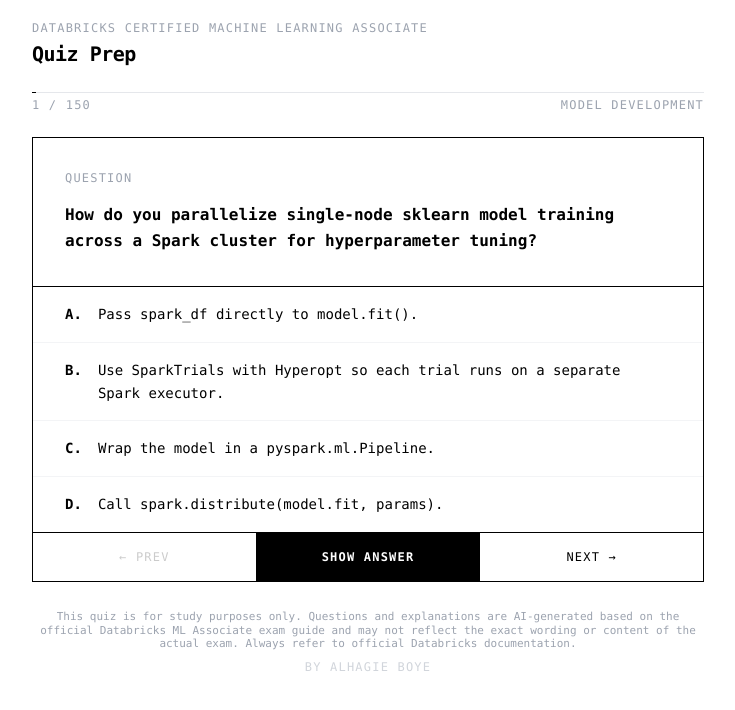
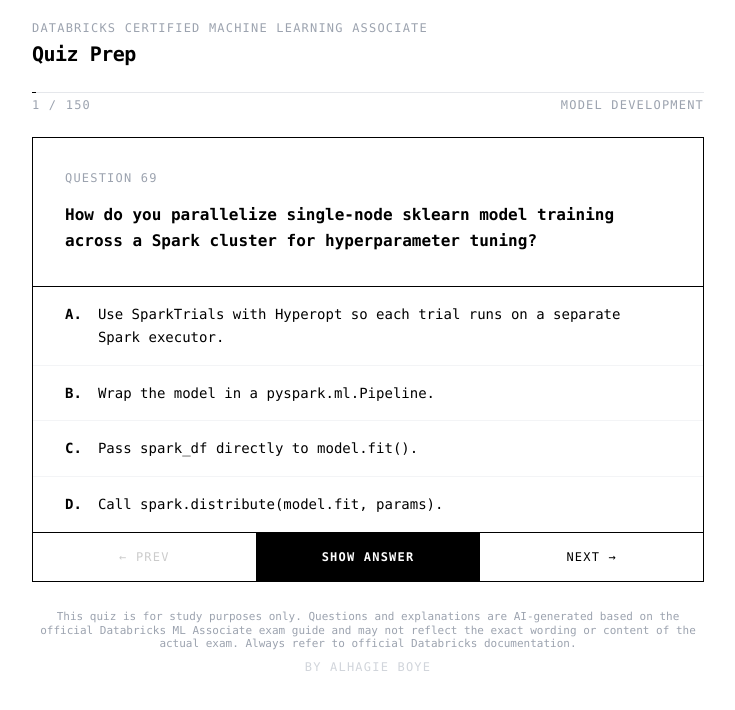
Before and after one commit to boyeaalhagie/Databricks-ML-Associate-Prep, a React (Vite) app in the folder quiz-app/: page / in a window 1280 px wide. Shown: the top 710 px of the page, without its empty margins (272-1007 px from the left). Built offline with nearby package versions, Linux system fonts and the light colour scheme.

Commit message:
quiz app done

```diff
--- a/quiz-app/src/App.tsx
+++ b/quiz-app/src/App.tsx
@@ -1,13 +1,40 @@
-import { useState, useCallback } from 'react'
+import { useState, useCallback, useMemo } from 'react'
 import { questions } from './data/questions'
+
+// Shuffle options and remap the correct answer letter to the new position
+function shuffleOptions(options: string[], correctLetter: string) {
+  const letters = ['A', 'B', 'C', 'D']
+  const correctIndex = letters.indexOf(correctLetter)
+  const correctText = options[correctIndex]
+
+  // pair each option with its text, shuffle, reassign letters
+  const pairs = options.map((text, i) => ({ letter: letters[i], text }))
+  for (let i = pairs.length - 1; i > 0; i--) {
+    const j = Math.floor(Math.random() * (i + 1));
+    [pairs[i], pairs[j]] = [pairs[j], pairs[i]]
+  }
+
+  const newOptions = pairs.map((p, i) => ({ letter: letters[i], text: p.text }))
+  const newCorrect = newOptions.find(o => o.text === correctText)!.letter
+  return { newOptions, newCorrect }
+}
 
 export default function App() {
   const [index, setIndex] = useState(0)
   const [revealed, setRevealed] = useState(false)
   const [selected, setSelected] = useState<string | null>(null)
+
+  // Shuffle question order once
   const [shuffled] = useState(() => [...questions].sort(() => Math.random() - 0.5))
 
+  // Shuffle each question's options once, keyed by question id
+  const shuffledOptions = useMemo(() =>
+    Object.fromEntries(
+      shuffled.map(q => [q.id, shuffleOptions(q.options, q.answer)])
+    ), [shuffled])
+
   const current = shuffled[index]
+  const { newOptions, newCorrect } = shuffledOptions[current.id]
   const total = shuffled.length
   const answered = selected !== null
 
@@ -20,58 +47,32 @@
   const progress = ((index + 1) / total) * 100
 
   const getOptionStyle = (letter: string) => {
-    const isCorrect = letter === current.answer
+    const isCorrect = letter === newCorrect
     const isSelected = letter === selected
 
-    if (!answered && !revealed) {
-      // not yet interacted — hoverable
-      return 'bg-white text-black cursor-pointer hover:bg-gray-50'
-    }
+    if (!answered && !revealed) return 'bg-white text-black cursor-pointer hover:bg-gray-50'
 
     if (revealed && !answered) {
-      // only "show answer" was clicked, no selection
       return isCorrect
         ? 'bg-black text-white cursor-default'
         : 'bg-white text-black opacity-40 cursor-default'
     }
 
-    // user selected something
-    if (isSelected && isCorrect) {
-      // correct pick → solid black fill
-      return 'bg-black text-white cursor-default'
-    }
-    if (isSelected && !isCorrect) {
-      // wrong pick → strikethrough + dim
-      return 'bg-white text-black opacity-40 line-through cursor-default'
-    }
-    if (!isSelected && isCorrect && answered) {
-      // reveal the real answer after wrong selection
-      return 'bg-black text-white cursor-default'
-    }
-    // other options → dim
+    if (isSelected && isCorrect)  return 'bg-black text-white cursor-default'
+    if (isSelected && !isCorrect) return 'bg-white text-black opacity-40 line-through cursor-default'
+    if (!isSelected && isCorrect) return 'bg-black text-white cursor-default'
     return 'bg-white text-black opacity-30 cursor-default'
   }
 
   const getBadge = (letter: string) => {
     if (!answered) return null
-    const isCorrect = letter === current.answer
+    const isCorrect = letter === newCorrect
     const isSelected = letter === selected
-    if (isSelected && isCorrect) return <span className="ml-auto shrink-0 text-white text-xs font-bold">✓</span>
+    if (isSelected && isCorrect)  return <span className="ml-auto shrink-0 text-white text-xs font-bold">✓</span>
     if (isSelected && !isCorrect) return <span className="ml-auto shrink-0 text-black text-xs font-bold opacity-50">✗</span>
     if (!isSelected && isCorrect) return <span className="ml-auto shrink-0 text-white text-xs font-bold">✓</span>
     return null
   }
-
-  // const statusBanner = () => {
-  //   if (!answered) return null
-  //   const correct = selected === current.answer
-  //   return (
-  //     <div className={`px-8 py-3 border-b border-black text-xs uppercase tracking-widest font-bold
-  //       ${correct ? 'bg-black text-white' : 'bg-white text-black border-t'}`}>
-  //       {correct ? '✓ Correct' : `✗ Wrong — correct answer: ${current.answer}`}
-  //     </div>
-  //   )
-  // }
 
   return (
     <div className="min-h-screen bg-white text-black font-mono flex flex-col items-center px-4 py-5">
@@ -93,12 +94,8 @@
           />
         </div>
         <div className="flex justify-between mt-1">
-          <span className="text-xs text-gray-400 uppercase tracking-widest">
-            {index + 1} / {total}
-          </span>
-          <span className="text-xs text-gray-400 uppercase tracking-widest">
-            {current.section}
-          </span>
+          <span className="text-xs text-gray-400 uppercase tracking-widest">{index + 1} / {total}</span>
+          <span className="text-xs text-gray-400 uppercase tracking-widest">{current.section}</span>
         </div>
       </div>
 
@@ -107,42 +104,30 @@
 
         {/* Question */}
         <div className="p-8 border-b border-black">
-          <p className="text-xs uppercase tracking-widest text-gray-400 mb-4">
-            Question
-          </p>
-          <p className="text-base leading-relaxed font-semibold">
-            {current.question}
-          </p>
+          <p className="text-xs uppercase tracking-widest text-gray-400 mb-4">Question {current.id}</p>
+          <p className="text-base leading-relaxed font-semibold">{current.question}</p>
         </div>
-
 
         {/* Options */}
         <div className="divide-y divide-gray-100">
-          {current.options.map((opt, i) => {
-            const letter = ['A', 'B', 'C', 'D'][i]
-            return (
+          {newOptions.map(({ letter, text }) => (
             <div
-                key={i}
+              key={letter}
               onClick={() => { if (!answered) setSelected(letter) }}
               className={`flex gap-4 px-8 py-4 text-sm leading-relaxed transition-all duration-200 ${getOptionStyle(letter)}`}
             >
               <span className="font-bold shrink-0">{letter}.</span>
-                <span className="flex-1">{opt.replace(/^[A-D]\.\s*/, '')}</span>
+              <span className="flex-1">{text.replace(/^[A-D]\.\s*/, '')}</span>
               {getBadge(letter)}
             </div>
-            )
-          })}
+          ))}
         </div>
 
         {/* Explanation */}
         {(revealed || answered) && (
           <div className="px-8 py-6 border-t border-black bg-white">
-            <p className="text-xs uppercase tracking-widest text-gray-400 mb-2">
-              Explanation
-            </p>
-            <p className="text-sm leading-relaxed text-gray-700">
-              {current.explanation}
-            </p>
+            <p className="text-xs uppercase tracking-widest text-gray-400 mb-2">Explanation</p>
+            <p className="text-sm leading-relaxed text-gray-700">{current.explanation}</p>
           </div>
         )}
 
@@ -151,32 +136,27 @@
           <button
             onClick={() => navigate(Math.max(index - 1, 0))}
             disabled={index === 0}
-            className="flex-1 py-4 text-xs uppercase tracking-widest
-              hover:bg-gray-50 disabled:opacity-20 disabled:cursor-not-allowed transition-colors"
+            className="flex-1 py-4 text-xs uppercase tracking-widest hover:bg-gray-50 disabled:opacity-20 disabled:cursor-not-allowed transition-colors"
           >
             ← Prev
           </button>
-
           <button
             onClick={() => setRevealed(r => !r)}
-            className="flex-1 py-4 text-xs uppercase tracking-widest font-bold
-              bg-black text-white hover:opacity-80 transition-opacity"
+            className="flex-1 py-4 text-xs uppercase tracking-widest font-bold bg-black text-white hover:opacity-80 transition-opacity"
           >
             {revealed ? 'Hide' : 'Show Answer'}
           </button>
-
           <button
             onClick={() => navigate(Math.min(index + 1, total - 1))}
             disabled={index === total - 1}
-            className="flex-1 py-4 text-xs uppercase tracking-widest
-              hover:bg-gray-50 disabled:opacity-20 disabled:cursor-not-allowed transition-colors"
+            className="flex-1 py-4 text-xs uppercase tracking-widest hover:bg-gray-50 disabled:opacity-20 disabled:cursor-not-allowed transition-colors"
           >
             Next →
           </button>
         </div>
       </div>
 
-      <div className="mt-7 w-full max-w-2xl  flex flex-col items-center gap-2">
+      <div className="mt-7 w-full max-w-2xl flex flex-col items-center gap-2">
         <p className="text-[11px] text-gray-400 text-center leading-tight">
           This quiz is for study purposes only. Questions and explanations are AI-generated based on the official Databricks ML Associate exam guide and may not reflect the exact wording or content of the actual exam. Always refer to official Databricks documentation.
         </p>
```
Lines whose indentation alone changed are shown as unchanged.
